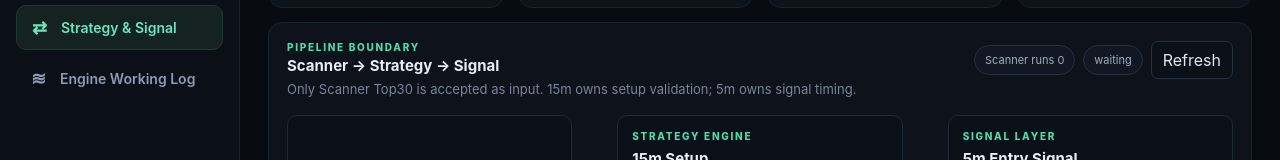
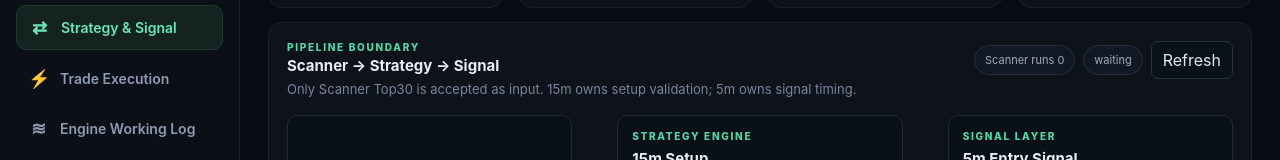
Before and after one commit to zahirulca24-bit/Rakibs_crypto_trade_bot-, a Next.js app in the folder frontend/: page /strategy-signal in a window 1280 px wide. Shown: the part 237-397 px from the top of the page. Built offline with nearby package versions, Linux system fonts and the light colour scheme; no server answers.

Commit message:
Add Trade Execution sidebar page

```diff
--- a/frontend/src/components/Sidebar.tsx
+++ b/frontend/src/components/Sidebar.tsx
@@ -8,6 +8,7 @@ const navItems = [
   { label: "Market Watch", href: "/market-watch", icon: "⌁" },
   { label: "Scanner", href: "/scanner", icon: "◎" },
   { label: "Strategy & Signal", href: "/strategy-signal", icon: "⇄" },
+  { label: "Trade Execution", href: "/trade-execution", icon: "⚡" },
   { label: "Engine Working Log", href: "/engine-working-log", icon: "≋" },
 ];
 
@@ -16,7 +17,7 @@ export default function Sidebar() {
 
   return (
     <aside className="sidebar">
-      <style>{`@media(max-width:760px){.navList{grid-template-columns:repeat(5,minmax(0,1fr))}}`}</style>
+      <style>{`@media(max-width:760px){.navList{grid-template-columns:repeat(6,minmax(0,1fr))}}`}</style>
       <div className="brand">
         <div className="brandMark">R</div>
         <div>
```
